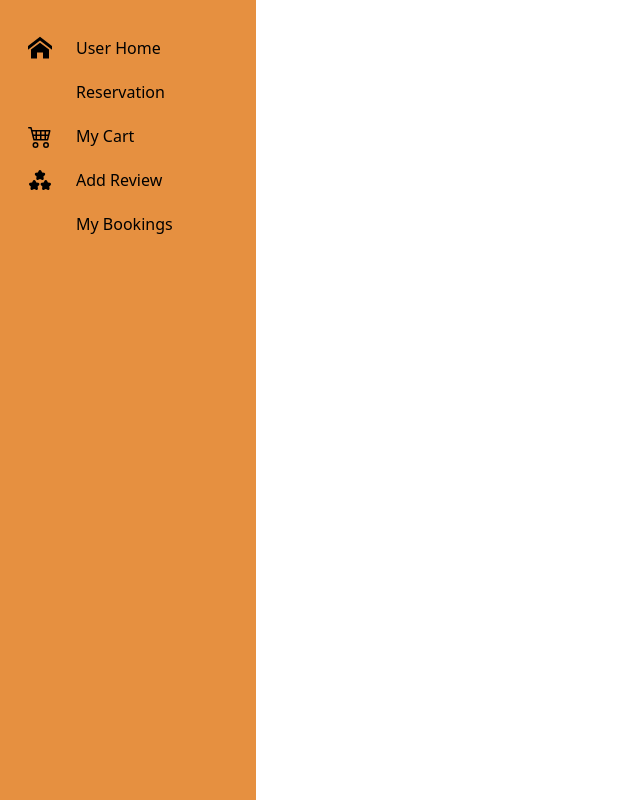
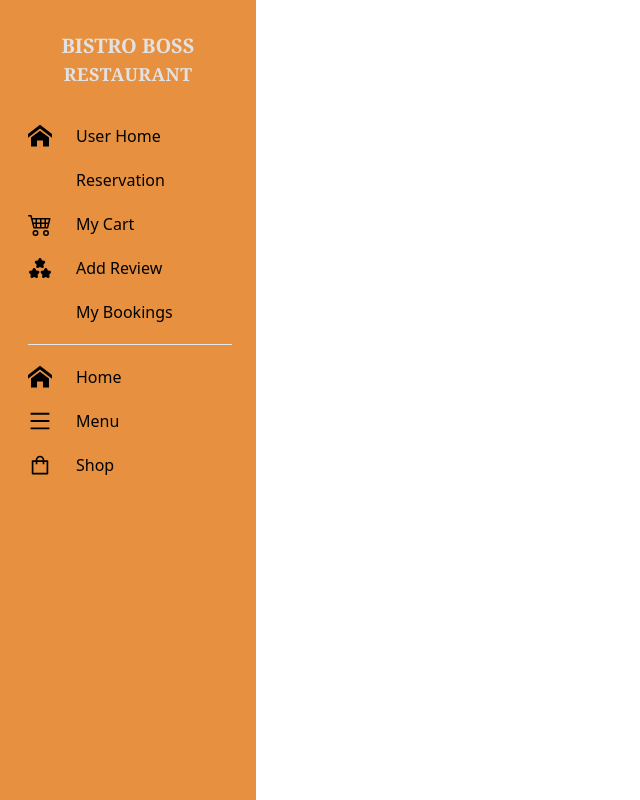
Before and after one commit to srssieam/Bistro-boss-client, a React (Vite) app: page /dashboard in a window 1280 px wide. Shown: the whole page, without its empty margins (0-640 px from the left). Built offline with nearby package versions, Linux system fonts and the light colour scheme; no server answers; some icons are missing.

Commit message:
added more nav link to dashboard

```diff
--- a/src/layouts/Dashboard.jsx
+++ b/src/layouts/Dashboard.jsx
@@ -1,8 +1,9 @@
-import { NavLink, Outlet } from "react-router-dom";
+import { Link, NavLink, Outlet } from "react-router-dom";
 import { BsCart4 } from 'react-icons/bs';
 import { ImHome } from 'react-icons/im';
 import { FaCalendarDays, FaRectangleList } from 'react-icons/fa6';
 import { TbStarsFilled } from 'react-icons/tb';
+import { AiOutlineMenu, AiOutlineShopping } from 'react-icons/ai';
 import './dashboard.css';
 
 const Dashboard = () => {
@@ -10,12 +11,20 @@ const Dashboard = () => {
         <div className="flex max-w-screen-xl mx-auto">
             {/* dashboard side bar */}
             <div className="w-64 min-h-screen bg-[#e69040]">
+                <Link to='/' className="flex flex-col items-center text-[#e2e2e2] font-serif mt-8">
+                    <h3 className="text-lg lg:text-xl font-semibold">BISTRO BOSS</h3>
+                    <h3 className="text-md lg:text-lg font-semibold tracking-wide uppercase">Restaurant</h3>
+                </Link>
                 <ul id="dashboard" className="flex flex-col ml-7 gap-5 my-9">
                     <li><NavLink to="/dashboard/userHome"><ImHome className="text-2xl"></ImHome> User Home</NavLink></li>
                     <li><NavLink to="/dashboard/reservation"><FaCalendarDays className="text-2xl"></FaCalendarDays> Reservation</NavLink></li>
                     <li><NavLink to="/dashboard/cart"><BsCart4 className="text-2xl"></BsCart4> My Cart</NavLink></li>
                     <li><NavLink to="/dashboard/addReview"><TbStarsFilled className="text-2xl"></TbStarsFilled> Add Review</NavLink></li>
                     <li><NavLink to="/dashboard/addReview"><FaRectangleList className="text-2xl"></FaRectangleList> My Bookings</NavLink></li>
+                    <hr className="mr-6" />
+                    <li><NavLink to="/"><ImHome className="text-2xl"></ImHome> Home</NavLink></li>
+                    <li><NavLink to="/menu"><AiOutlineMenu className="text-2xl"></AiOutlineMenu> Menu</NavLink></li>
+                    <li><NavLink to="/shop/SALADS"><AiOutlineShopping className="text-2xl"></AiOutlineShopping> Shop</NavLink></li>
                 </ul>
             </div>
 
```
